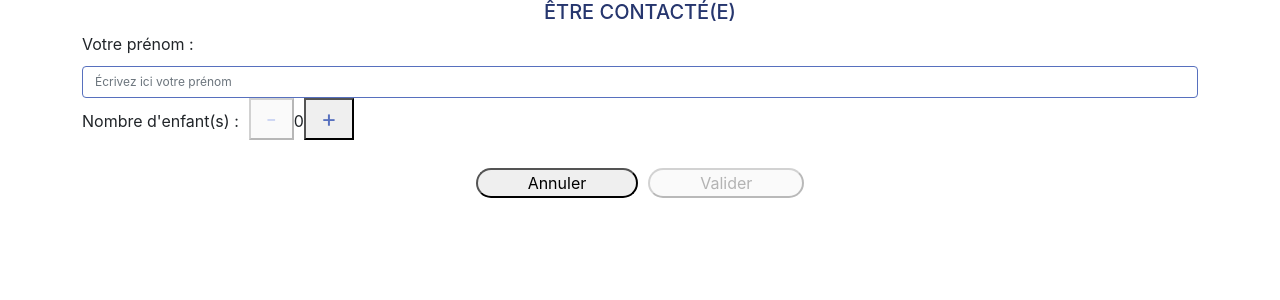
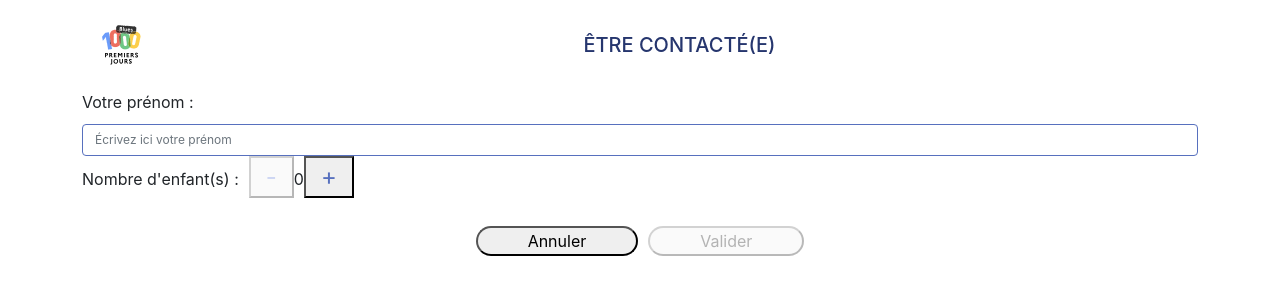
Before and after one commit to SocialGouv/nos1000jours-epds-widget, a Next.js app: page /contact/contact-form in a window 1280 px wide. Shown: the top 300 px of the page. Built offline with nearby package versions, Linux system fonts and the light colour scheme; no server answers.

Commit message:
fix(UI): titre des pages

```diff
--- a/pages/contact/contact-confirmed.js
+++ b/pages/contact/contact-confirmed.js
@@ -7,6 +7,7 @@ import {
 } from "../../src/constants/constants"
 import { getInLocalStorage } from "../../src/utils/utils"
 import { } from "@dataesr/react-dsfr"
+import { WidgetHeader } from "../../src/components/WidgetHeader"
 
 export default function ContactConfirmed() {
   const router = useRouter()
@@ -33,7 +34,7 @@ export default function ContactConfirmed() {
 
   return (
     <ContentLayout>
-      <h5 className="title-ddp">être contacté(e)</h5>
+      <WidgetHeader title="être contacté(e)" />
       <div className="contact-confirmed">
         {confirmedImage(contactType)}
         <p className="contact-confirmed-title">Demande envoyée</p>
--- a/pages/contact/contact-form.js
+++ b/pages/contact/contact-form.js
@@ -19,6 +19,7 @@ import { client, EPDS_CONTACT_INFORMATION } from "../../apollo-client"
 import { useRouter } from "next/router"
 import Moment from "moment"
 import "moment/locale/fr"
+import { WidgetHeader } from "../../src/components/WidgetHeader"
 
 export default function ContactForm() {
   const router = useRouter()
@@ -194,7 +195,7 @@ export default function ContactForm() {
 
   return (
     <ContentLayout>
-      <h5 className="title-ddp">être contacté(e)</h5>
+      <WidgetHeader title="être contacté(e)" />
 
       <form className="contact-form" onSubmit={sendForm}>
         <div className={`form-group fr-input-group`}>
--- a/pages/contact/to-be-contacted.js
+++ b/pages/contact/to-be-contacted.js
@@ -14,6 +14,7 @@ import {
   STORAGE_CONTACT_HOURS,
   STORAGE_CONTACT_TYPE,
 } from "../../src/constants/constants"
+import { WidgetHeader } from "../../src/components/WidgetHeader"
 
 export default function ToBeContacted() {
   const router = useRouter()
@@ -111,7 +112,7 @@ export default function ToBeContacted() {
 
   return (
     <ContentLayout>
-      <h5 className="title-ddp">être contacté(e)</h5>
+      <WidgetHeader title="être contacté(e)" />
       <p>
         Se rendre disponible en tant que parent n'est pas toujours simple. Nous
         vous proposons de choisir le créneau et le type de prise de contact qui
--- a/pages/epds-survey.js
+++ b/pages/epds-survey.js
@@ -27,6 +27,7 @@ import {
   scoreLevelForTexts,
 } from "../src/utils/utils"
 import { Labels } from "../src/constants/specificLabels"
+import { WidgetHeader } from "../src/components/WidgetHeader"
 
 export default function EpdsSurvey() {
   const router = useRouter()
@@ -235,7 +236,7 @@ export default function EpdsSurvey() {
 
   return (
     <ContentLayout>
-      <h5 className="title-ddp">{Labels.titleDPP}</h5>
+      <WidgetHeader title={Labels.titleDPP} />
       <div>{Labels.surveyExplanations}</div>
       <div style={{ alignItems: "center" }}>
         {questionsEpds ? (
--- a/pages/results.js
+++ b/pages/results.js
@@ -1,5 +1,6 @@
 import { useRouter } from "next/router"
 import { Row } from "react-bootstrap"
+import { WidgetHeader } from "../src/components/WidgetHeader"
 import { ContentLayout } from "../src/components/Layout"
 import { ContactMamanBlues } from "../src/components/results/ContactMamanBlues"
 import { ResultsMood } from "../src/components/results/ResultsMood"
@@ -32,7 +33,7 @@ export default function Results() {
 
   return (
     <ContentLayout>
-      <h5 className="title-ddp">{Labels.titleDPP}</h5>
+      <WidgetHeader title={Labels.titleDPP} />
       <ResultsMood scoreLevel={scoreLevelForMood} />
       <Row>
         <p>
--- /dev/null
+++ b/src/components/WidgetHeader.js
@@ -0,0 +1,17 @@
+import { Col } from "react-bootstrap"
+
+export function WidgetHeader({ title }) {
+  return (
+    <Col style={{ display: "flex", alignItems: "center", marginBlock: 25 }}>
+      <img
+        src="/img/logo-1000j.svg"
+        height={40}
+        style={{ marginInline: 20 }}
+        alt="Logo 1000 premiers jours"
+      />
+      <h5 className="title-ddp" style={{ flexGrow: 1 }}>
+        {title}
+      </h5>
+    </Col>
+  )
+}
--- a/styles/globals.scss
+++ b/styles/globals.scss
@@ -43,4 +43,5 @@ a {
   color: var(--primaryBlueDark);
   text-transform: uppercase;
   text-align: center;
+  margin-block: 0;
 }
```
